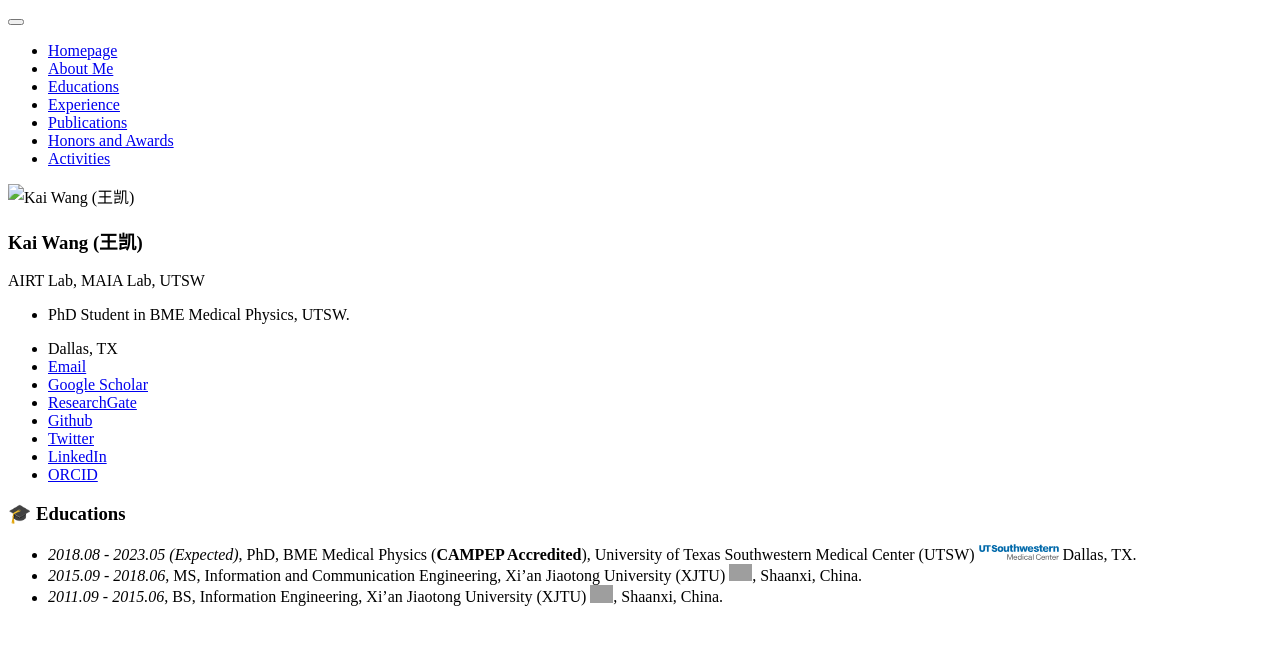
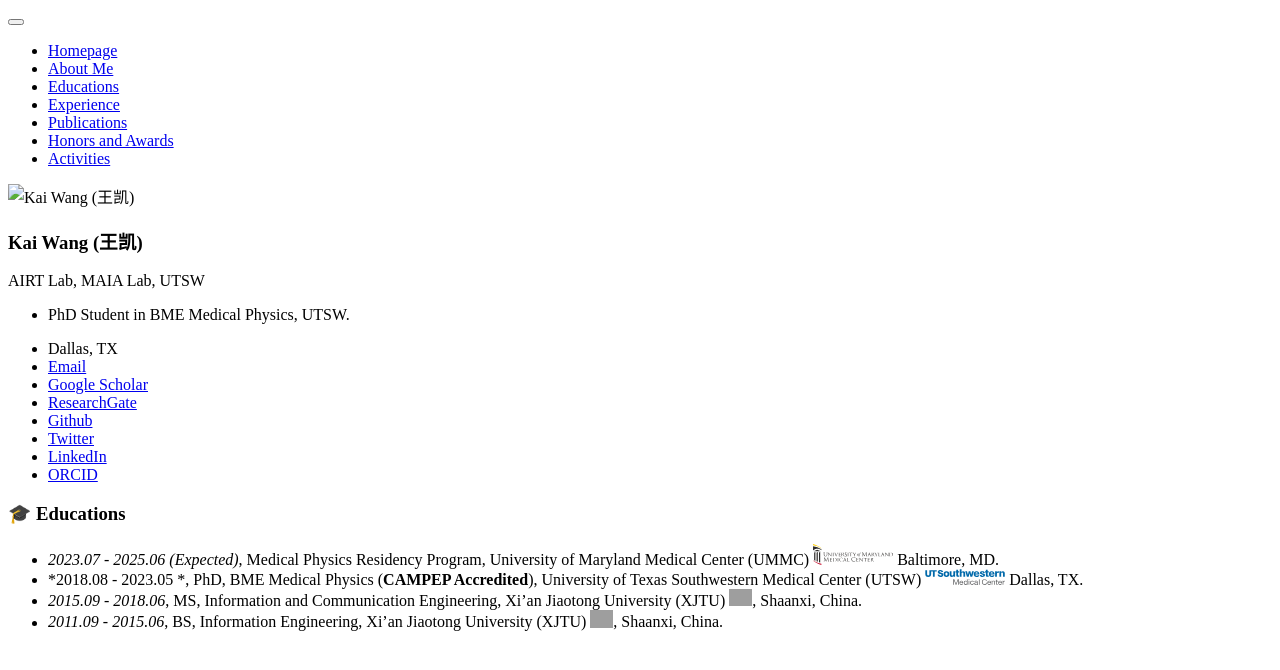
Before and after one commit to wangkaiwan/wangkaiwan.github.io, a Jekyll site: the page built from _pages/includes/edu.md, in a window 1280 px wide. Shown: the top 670 px of the page. Built offline with Jekyll 4.4.1, drawn with Linux system fonts in a browser that asks for light colours; our own code applies the rules of GitHub Pages for plain Markdown files; grey boxes are pictures that could not be loaded.

Commit message:
Update edu.md

```diff
--- a/_pages/includes/edu.md
+++ b/_pages/includes/edu.md
@@ -1,5 +1,6 @@
 
 # 🎓 Educations
-- *2018.08 - 2023.05 (Expected)*, PhD, BME Medical Physics (**CAMPEP Accredited**), University of Texas Southwestern Medical Center (UTSW) <a href="https://www.utsouthwestern.edu/"><img class="svg" src="/images/UTSW.svg" width="80pt"></a> Dallas, TX.
+- *2023.07 - 2025.06 (Expected)*, Medical Physics Residency Program, University of Maryland Medical Center (UMMC) <a href="https://www.medschool.umaryland.edu/radonc/education/medical-physics-residency/"><img class="svg" src="/images/UMMC.svg" width="80pt"></a> Baltimore, MD.
+- *2018.08 - 2023.05 *, PhD, BME Medical Physics (**CAMPEP Accredited**), University of Texas Southwestern Medical Center (UTSW) <a href="https://www.utsouthwestern.edu/"><img class="svg" src="/images/UTSW.svg" width="80pt"></a> Dallas, TX.
 - *2015.09 - 2018.06*, MS, Information and Communication Engineering, Xi’an Jiaotong University (XJTU) <a href="http://en.xjtu.edu.cn/"><img class="svg" src="/images/XJTU.svg" width="23pt"></a>, Shaanxi, China.
 - *2011.09 - 2015.06*, BS, Information Engineering, Xi’an Jiaotong University (XJTU) <a href="http://en.xjtu.edu.cn/"><img class="svg" src="/images/XJTU.svg" width="23pt"></a>, Shaanxi, China.
```
